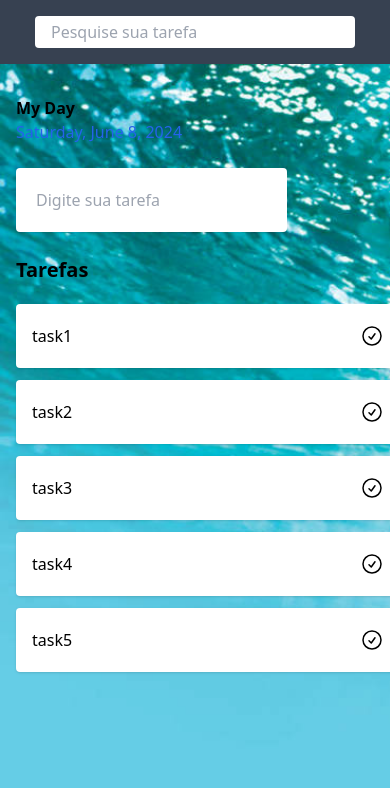
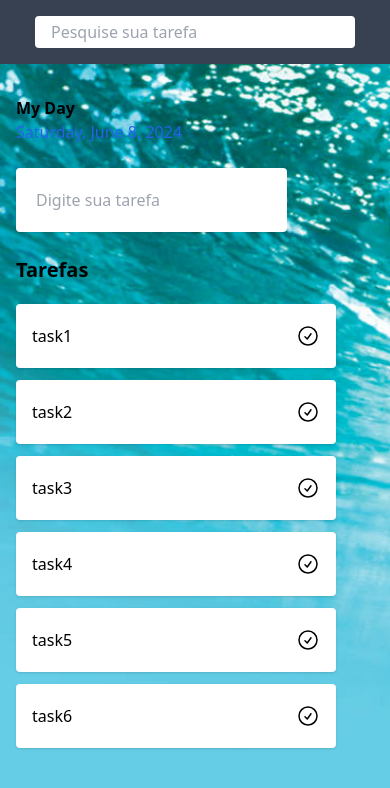
Before and after one commit to gfrabelo/todo-app, an Angular app: page / in a window 390 px wide. Shown: the top 788 px of the page. Built offline with nearby package versions, Linux system fonts and the light colour scheme; data requests are answered from the project's data file.

Commit message:
feat: responsive

```diff
--- a/db.json
+++ b/db.json
@@ -19,6 +19,10 @@
     {
       "id": "a40d",
       "title": "task5"
+    },
+    {
+      "id": "5542",
+      "title": "task6"
     }
   ]
 }
--- a/src/app/components/task-list/task-list.component.html
+++ b/src/app/components/task-list/task-list.component.html
@@ -7,7 +7,7 @@
         (keydown.enter)="addTask()"
     />
 </div>
-<div class="flex flex-col mt-6 w-96">
+<div class="flex flex-col mt-6 w-80">
     <h2 class="font-bold text-xl mb-5">Tarefas</h2>
     @for (task of taskList; track task) {
         <div class="flex justify-between bg-white h-16 px-4 rounded shadow items-center mb-3">
```
